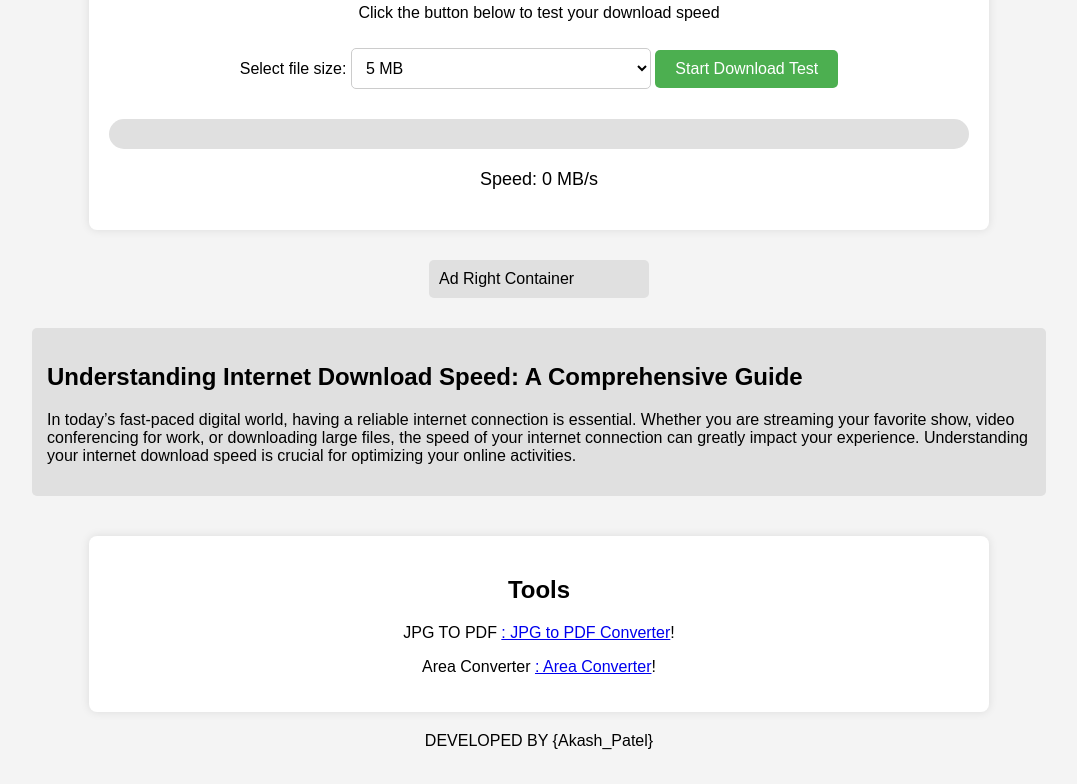
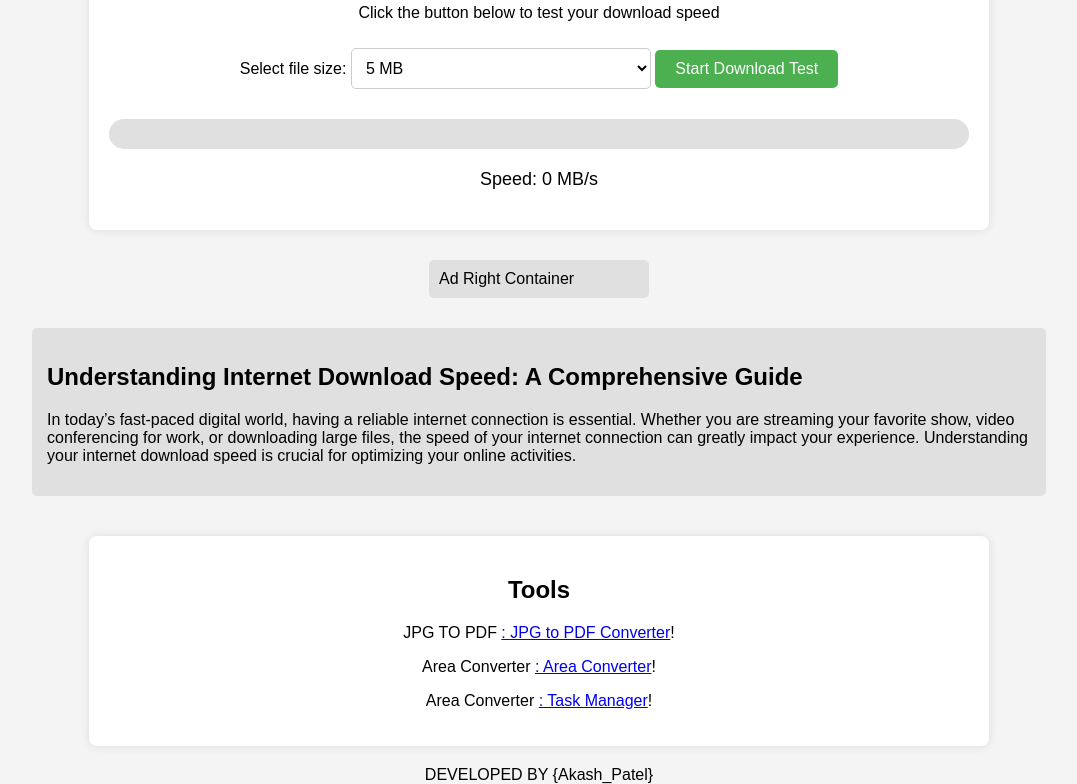
Before and after one commit to magzetic/speed-test, a website: page index.html in a window 1280 px wide. Shown: the part 177-961 px from the top of the page, without its empty margins (101-1178 px from the left). Before the commit the page ends 927 px from the top, so only its background shows below. Drawn offline with Linux system fonts and the light colour scheme.

Commit message:
Update index.html

```diff
--- a/index.html
+++ b/index.html
@@ -84,6 +84,11 @@
         <a href="./areaconverter/index.html">: Area Converter</a
         >!
       </p>
+      <p>
+        Area Converter
+        <a href="https://taskmaster-yvrd.glide.page">: Task Manager</a
+        >!
+      </p>
     </div>
     DEVELOPED BY {Akash_Patel}
     <script src="script.js"></script>
```
